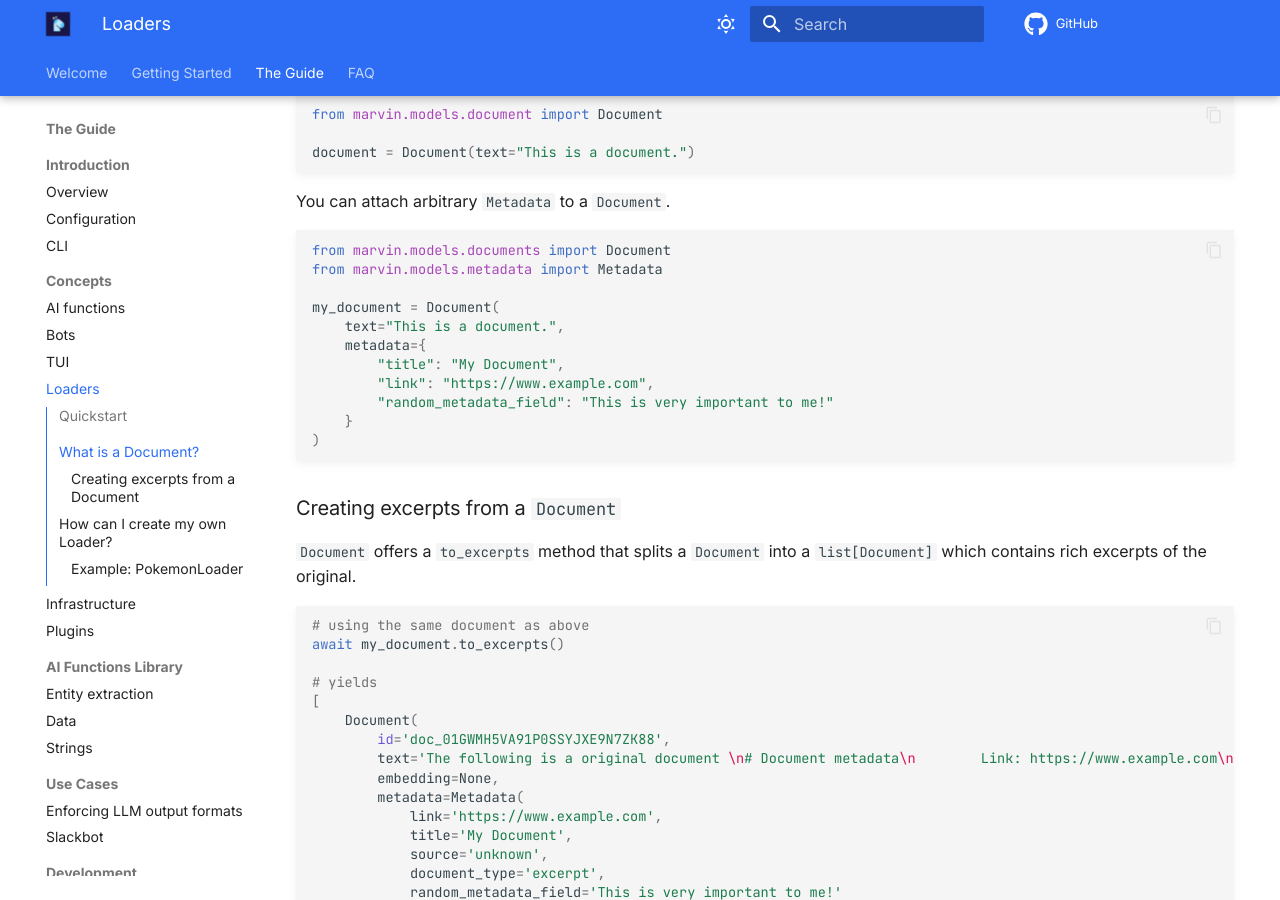
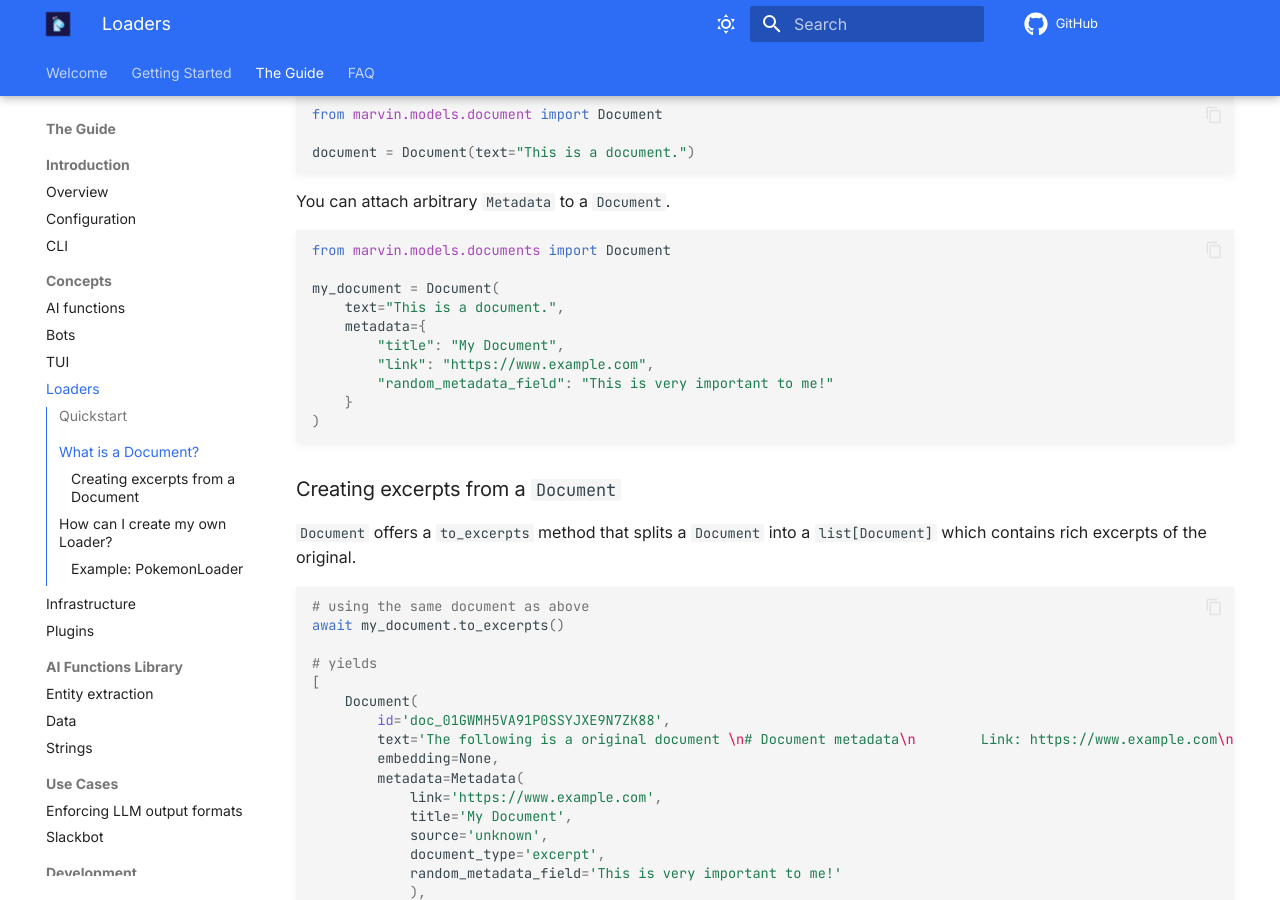
Before and after one commit to PrefectHQ/marvin, an MkDocs documentation site: the page built from docs/guide/concepts/loaders_and_documents.md, in a window 1280 px wide and 900 px high, scrolled down 1226 px. Built offline with MkDocs 1.6.1 and Material for MkDocs 9.7.7, drawn with Linux system fonts in a browser that asks for light colours; comment, search, counter and statistics services are not loaded.

Commit message:
rm unneeded import

````diff
--- a/docs/guide/concepts/loaders_and_documents.md
+++ b/docs/guide/concepts/loaders_and_documents.md
@@ -39,7 +39,6 @@ You can attach arbitrary `Metadata` to a `Document`.
 
 ```python
 from marvin.models.documents import Document
-from marvin.models.metadata import Metadata
 
 my_document = Document(
     text="This is a document.",
````
